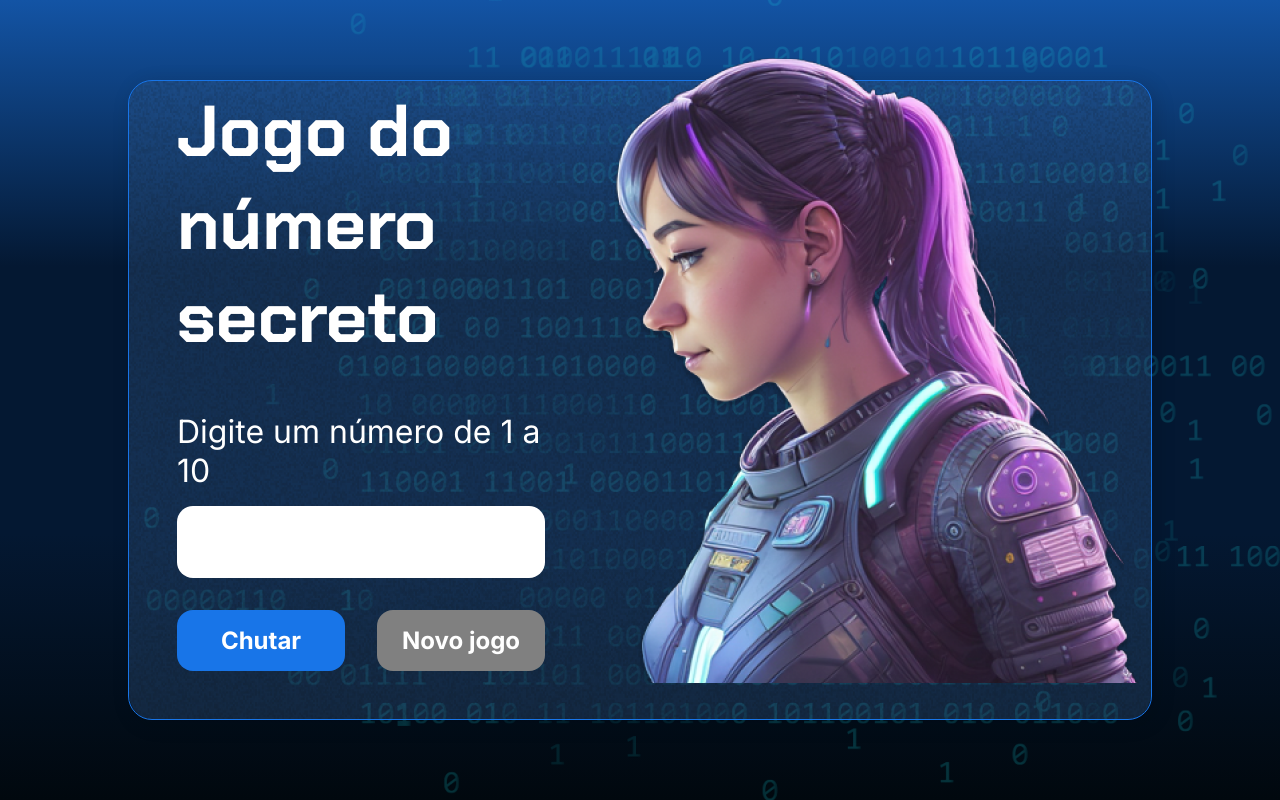
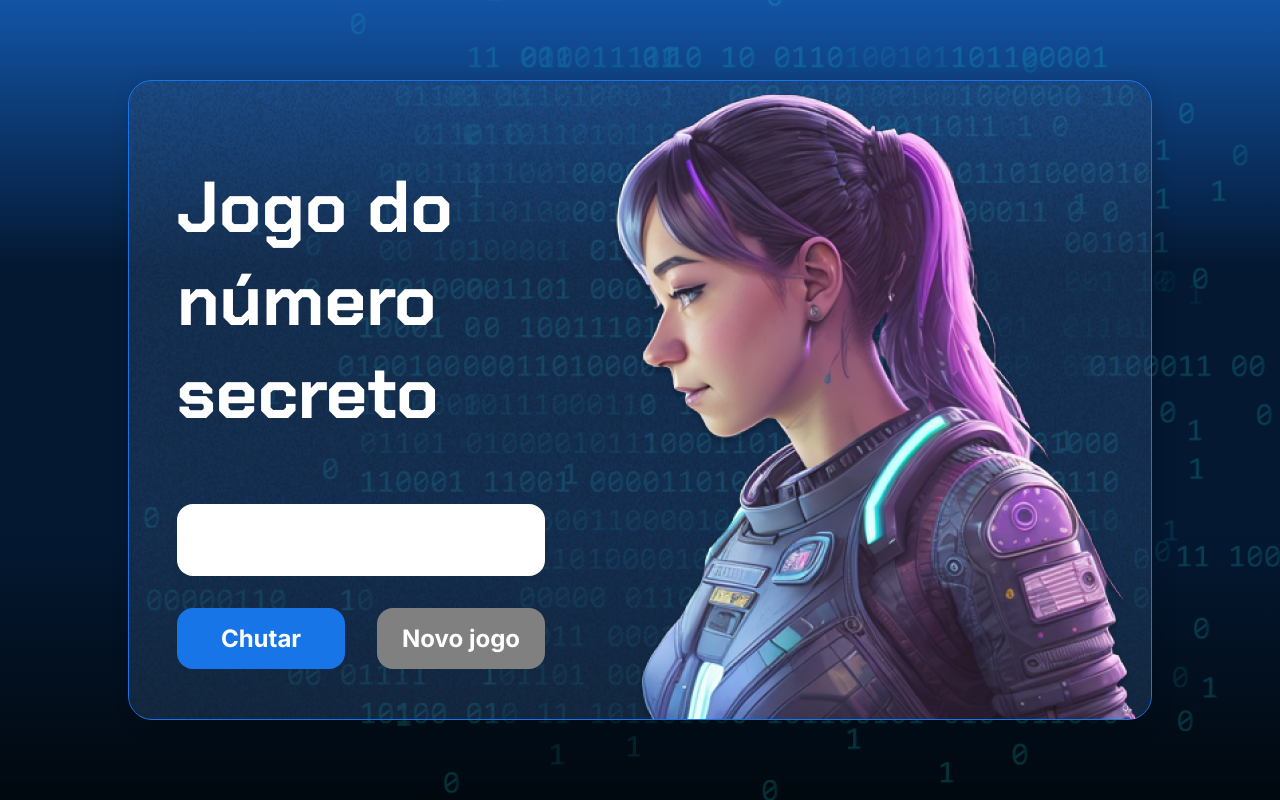
Before and after one commit to andyluy/Jogo-do-Numero-secreto, a plain HTML site: page index.html in a window 1280 px wide. Drawn offline with Linux system fonts and the light colour scheme.

```diff
--- a/index.html
+++ b/index.html
@@ -19,7 +19,7 @@
             <div class="container__informacoes">
                 <div class="container__texto">
                     <h1></h1>
-                    <p class="texto__paragrafo"></p>
+
                 </div>
                 <input type="number" min="1" max="10" class="container__input">
                 <div class="chute container__botoes">
```
